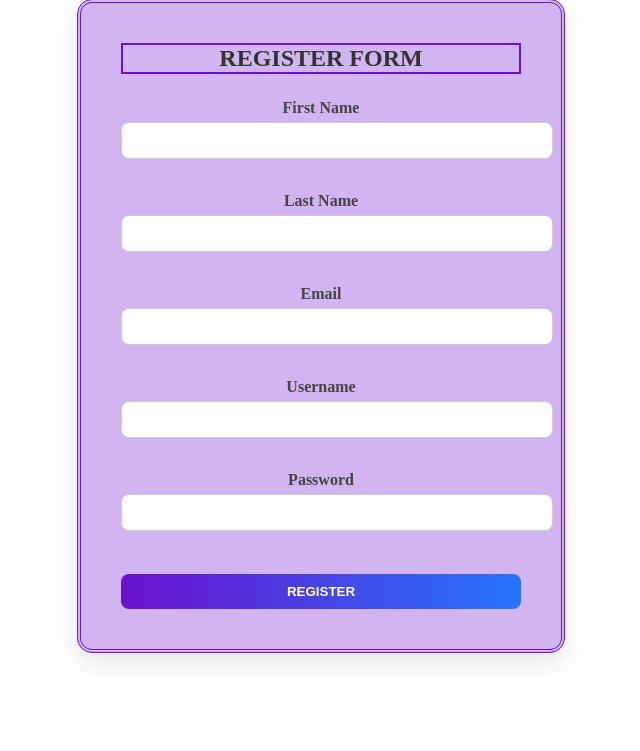
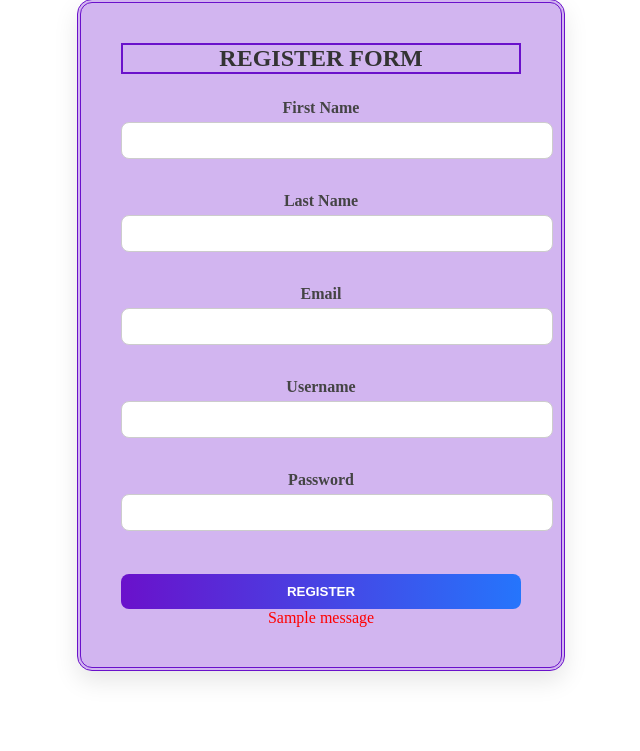
Before and after one commit to Preetimallick28/django_auth, a Django app: page /register/ in a window 1280 px wide. Shown: the part 159-910 px from the top of the page, without its empty margins (319-959 px from the left). Before the commit the page ends 820 px from the top, so only its background shows below. Run offline with Django 5.2, Linux system fonts and the light colour scheme; tables that the repository leaves empty hold one stand-in row (values such as "Sample post"); one stand-in notice (Sample message) is shown.

Commit message:
username_error_message

```diff
--- a/user_auth/templates/register.html
+++ b/user_auth/templates/register.html
@@ -19,6 +19,12 @@
 
         <button type="submit" class="btn-login">REGISTER</button>
     </form>
+    <!-- Show messages -->
+    {% if messages %}
+        {% for message in messages %}
+            <p style="color: red;">{{ message }}</p>
+        {% endfor %}
+    {% endif %}
     </div>
 </center>
 {% endblock content %}
--- a/user_auth/urls.py
+++ b/user_auth/urls.py
@@ -2,6 +2,6 @@ from django.urls import path
 from user_auth import views
 
 urlpatterns = [
-    path('login/',views.login_view,name='login'),
+    path('',views.login_view,name='login'),
     path('register/',views.register_view,name='register')
 ]
--- a/user_auth/views.py
+++ b/user_auth/views.py
@@ -1,5 +1,6 @@
 from django.shortcuts import render , redirect
 from django.contrib.auth.models import User
+# from django.contrib import messages
 # we are learning django session base authentication system
 # Create your views here.
 def login_view(request):
@@ -13,6 +14,9 @@ def register_view(request):
         username = request.POST['username']
         password = request.POST['password']
         print(firstname,lastname,email,username)
+        # if User.objects.filter(username=username).exists():
+        #     messages.error(request, 'Username already taken.')
+        #     return redirect('register')
         u=User.objects.create(
             first_name = firstname,
             last_name = lastname,
```
